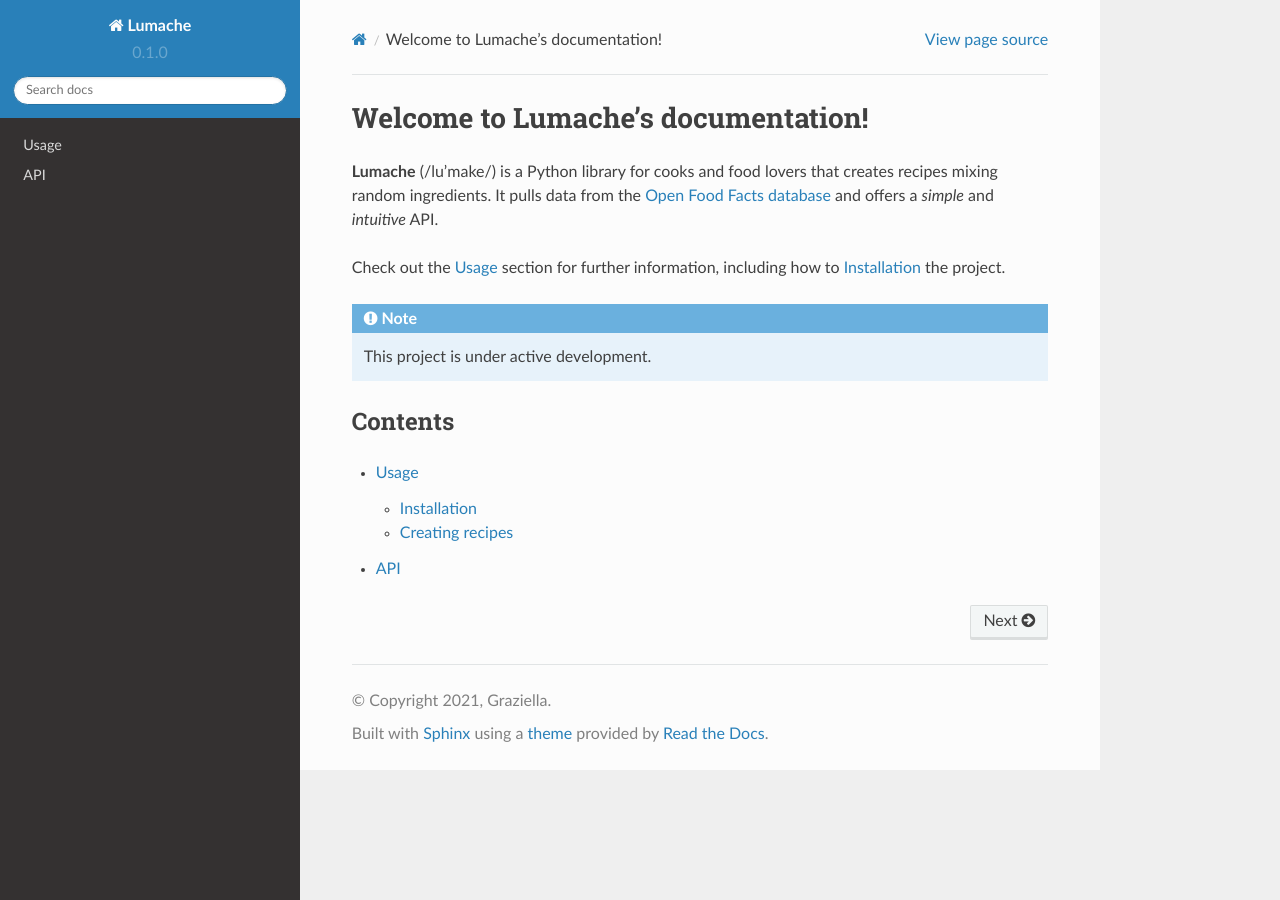
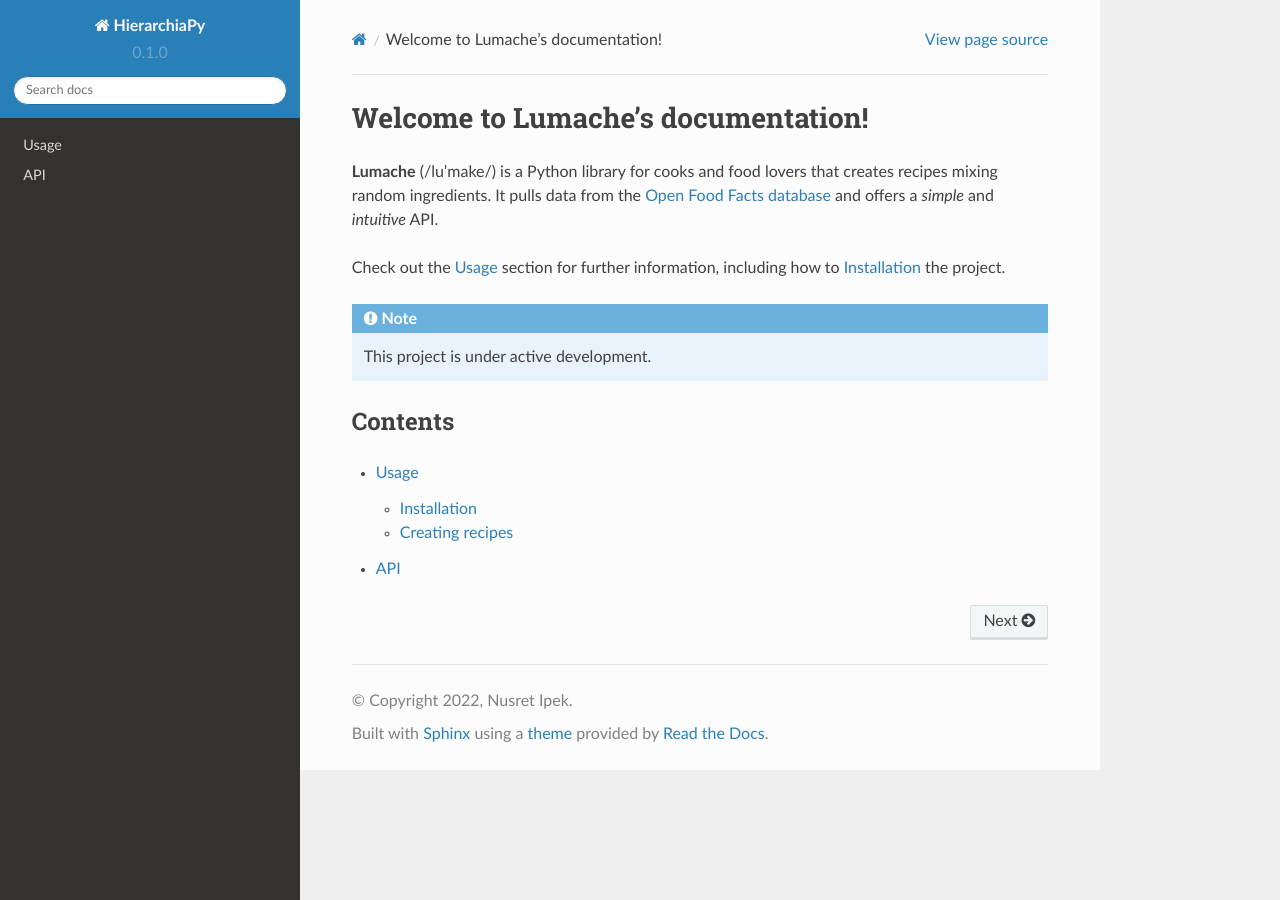
Before and after one commit to nusretipek/HierarchiaPy, a Sphinx documentation site: the page built from docs/source/index.rst, in a window 1280 px wide. Built offline with Sphinx 7.4.7 and the Read the Docs theme 2.0.0, drawn with Linux system fonts in a browser that asks for light colours.

Commit message:
Update conf.py

```diff
--- a/docs/source/conf.py
+++ b/docs/source/conf.py
@@ -2,9 +2,9 @@
 
 # -- Project information
 
-project = 'Lumache'
-copyright = '2021, Graziella'
-author = 'Graziella'
+project = 'HierarchiaPy'
+copyright = '2022, Nusret Ipek'
+author = 'nusretipek'
 
 release = '0.1'
 version = '0.1.0'
```
